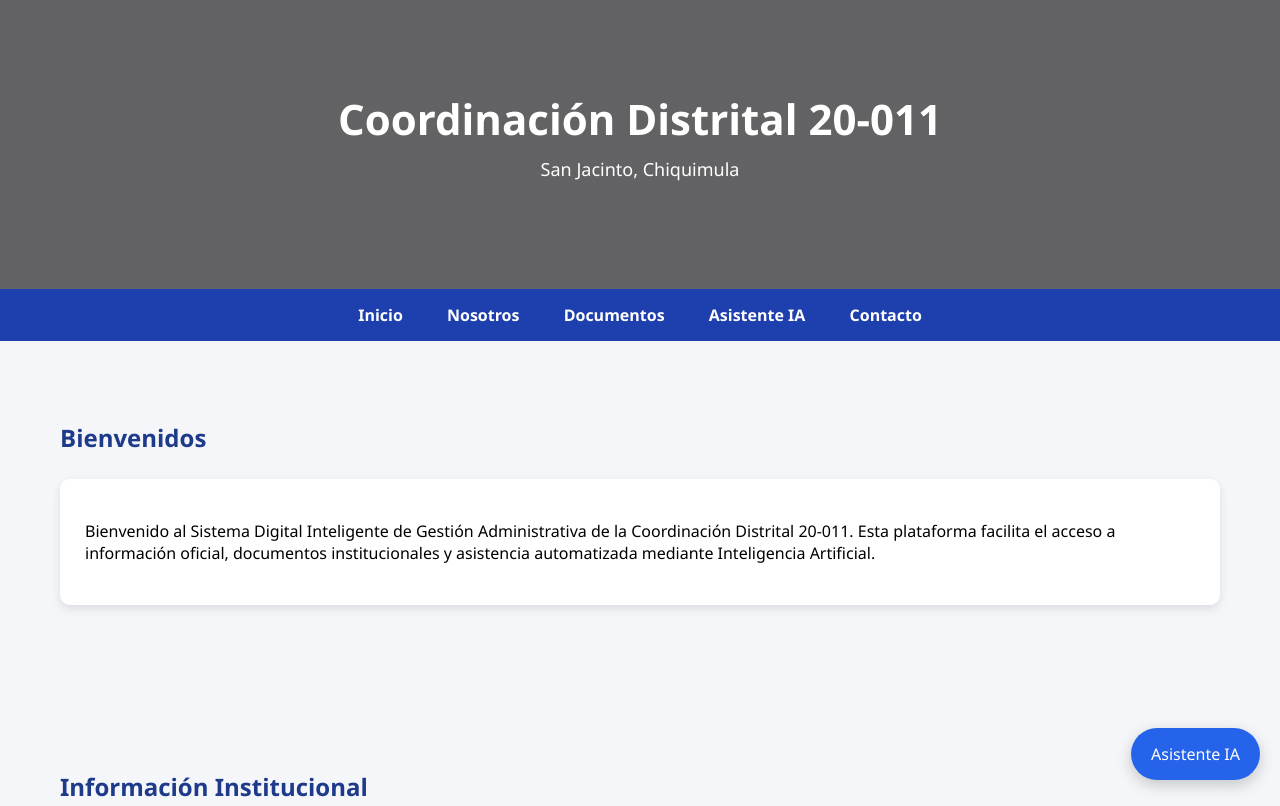
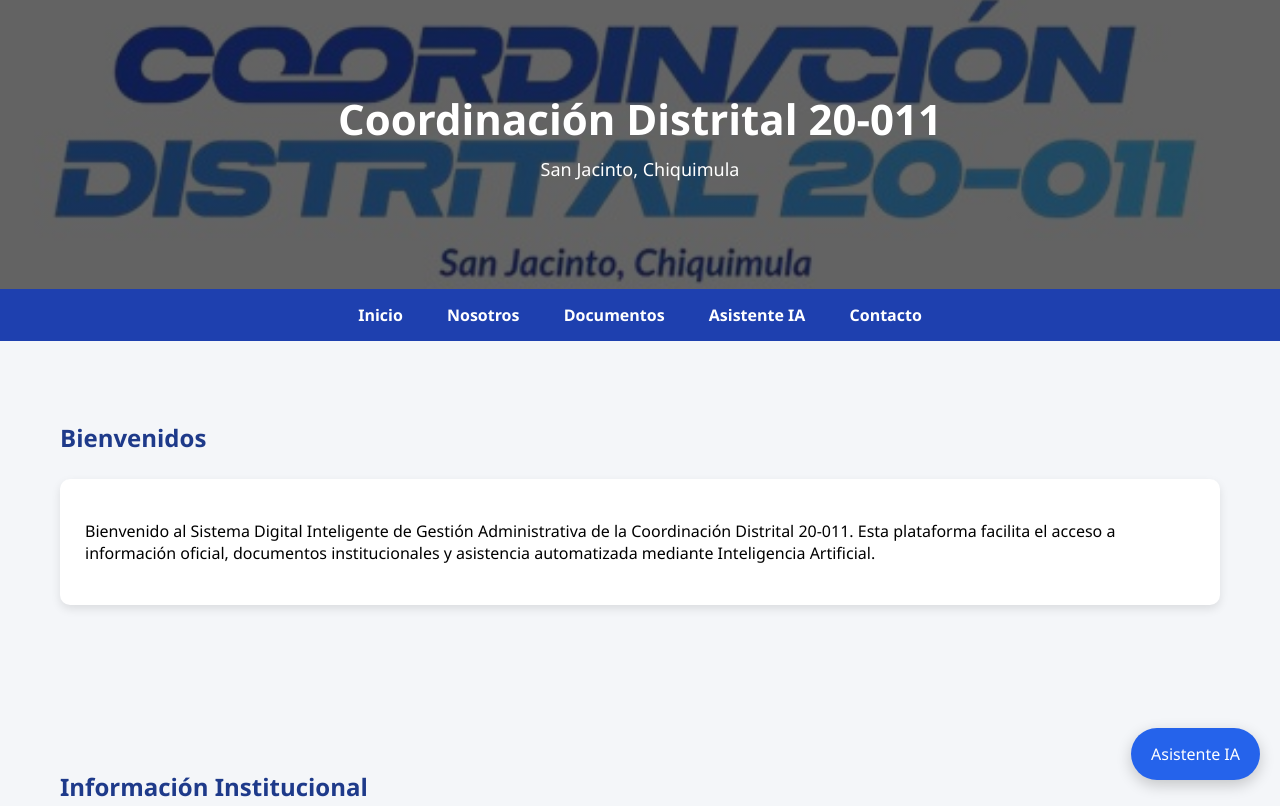
Before and after one commit to omarmartnez456-web/coordinacion-distrital-20-011, a plain HTML site: page index.html in a window 1280 px wide. Shown: the top 806 px of the page. Drawn offline with Linux system fonts and the light colour scheme.

Commit message:
Update index.html

```diff
--- a/index.html
+++ b/index.html
@@ -14,15 +14,15 @@ margin:0;
 background:#f4f6f9;
 }
 
-/* HEADER */
+/* ENCABEZADO */
 
 header{
-background-image: linear-gradient(rgba(0,0,0,0.6),rgba(0,0,0,0.6)), url("fondo.jng");
-background-size:cover;
-background-position:center;
-color:white;
-text-align:center;
-padding:90px 20px;
+background-image: linear-gradient(rgba(0,0,0,0.6), rgba(0,0,0,0.6)), url("fondo.jpg");
+background-size: cover;
+background-position: center;
+color: white;
+text-align: center;
+padding: 90px 20px;
 }
 
 header h1{
```
